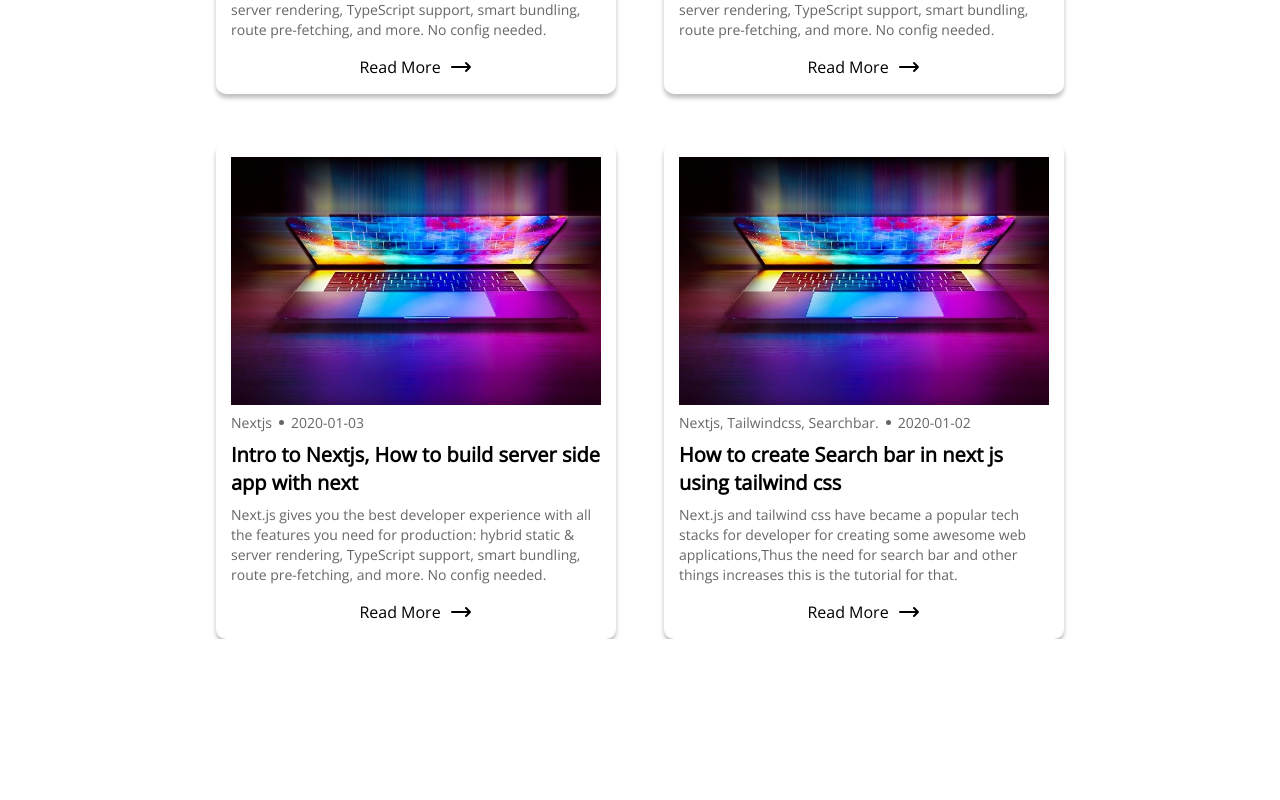
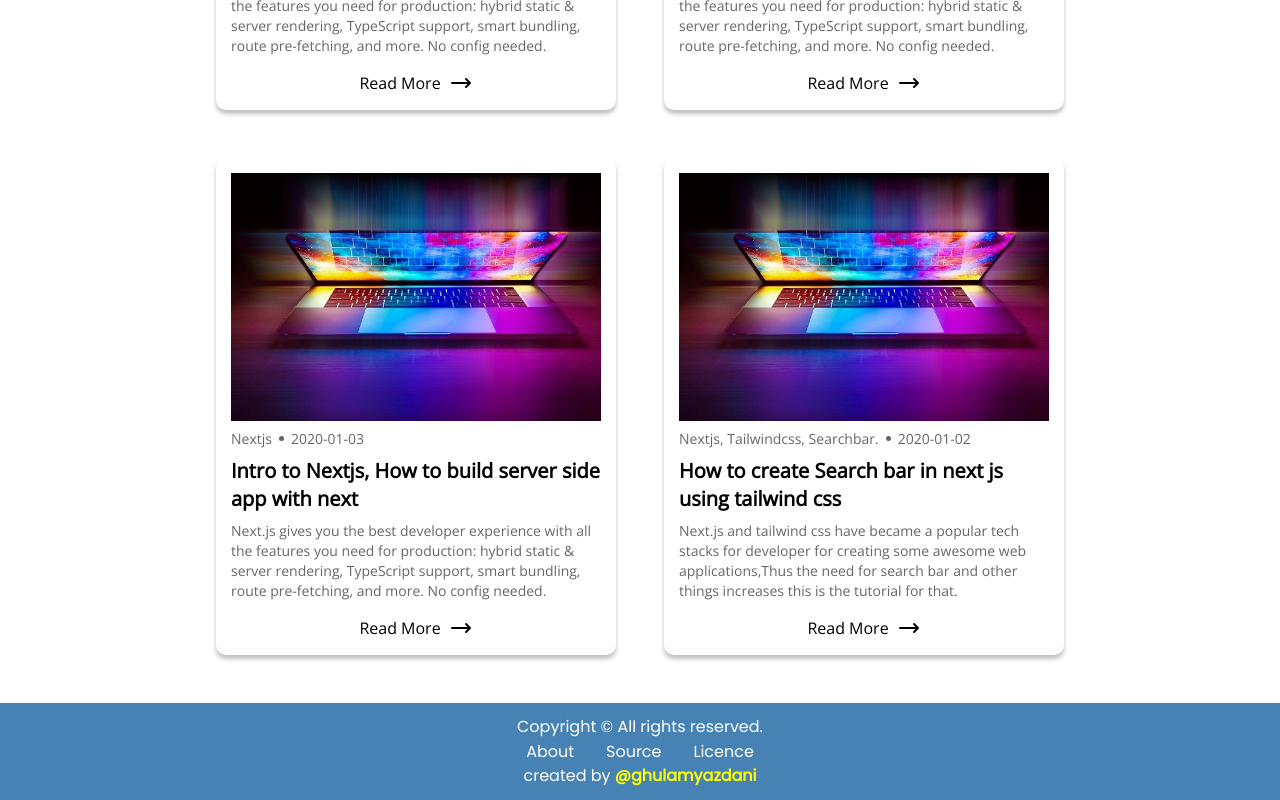
Before and after one commit to ghulamyazdani/CommunityVerse, a Next.js app: page / in a window 1280 px wide. Shown: the part 1188-1988 px from the top of the page. Before the commit the page ends 1827 px from the top, so only its background shows below. Built offline with nearby package versions, Linux system fonts and the light colour scheme.

Commit message:
Footer added

```diff
--- /dev/null
+++ b/components/Footer.tsx
@@ -0,0 +1,33 @@
+import React from "react";
+
+const Footer = () => {
+  return (
+    <footer className="bg-[#4682B4] p-3">
+      <div className="created-by">Copyright © All rights reserved.</div>
+      <div className="foot">
+        <a
+          href="https://github.com/ghulamyazdani/CommunityBlog/blob/main/README.md"
+          target="blank"
+        >
+          <span>About</span>
+        </a>
+        <a href="https://github.com/ghulamyazdani/CommunityBlog" target="blank">
+          <span>Source</span>
+        </a>
+        <a
+          href="https://github.com/ghulamyazdani/CommunityBlog/blob/master/LICENSE"
+          target="blank"
+        >
+          <span>Licence</span>
+        </a>
+      </div>
+      <div className="created-by">
+        created by{" "}
+        <a href="https://twitter.com/iamyazreza" target="blank">
+          <b>@ghulamyazdani</b>
+        </a>
+      </div>
+    </footer>
+  );
+};
+export default Footer;
--- a/components/Header.tsx
+++ b/components/Header.tsx
@@ -21,7 +21,7 @@ export default function Header({ posts }: any) {
                   : setValue("something");
               }}
             />
-            <div className="results absolute border-2 mt-1 bg-white rounded-md">
+            <div className="results absolute border-2 mt-1 z-10 bg-white rounded-md">
               {posts.map((post: any, index: number) => {
                 if (
                   post.frontmatter.title
--- a/pages/_app.tsx
+++ b/pages/_app.tsx
@@ -2,11 +2,14 @@ import "../styles/globals.scss";
 import "../styles/Home.module.scss";
 import "../styles/blogpage.scss";
 import type { AppProps } from "next/app";
+import Footer from "../components/Footer";
+import "../styles/footer.scss";
 
 function MyApp({ Component, pageProps }: AppProps) {
   return (
     <>
       <Component {...pageProps} />
+      <Footer />
     </>
   );
 }
--- a/pages/index.tsx
+++ b/pages/index.tsx
@@ -39,7 +39,7 @@ const Home: NextPage<any> = ({ posts }) => {
         </p>
       </div>
 
-      <div className="posts">
+      <div className="posts p-4">
         {posts.map((post: postInt, index: number) => {
           return <Post key={index} post={post} />;
         })}
--- /dev/null
+++ b/styles/footer.scss
@@ -0,0 +1,41 @@
+footer {
+  width: 100%;
+  text-align: center;
+  margin-top: 2rem;
+  font-family: inherit;
+  .foot {
+    display: flex;
+    gap: 2rem;
+    text-align: center;
+    justify-content: center;
+    align-items: baseline;
+    align-content: center;
+    flex-wrap: nowrap;
+  }
+  span {
+    font-size: 1rem;
+    color: #fff;
+    font-family: "Poppins", sans-serif;
+    cursor: pointer;
+  }
+  span:hover {
+    cursor: pointer;
+    text-decoration: underline;
+  }
+  .created-by {
+    font-size: 1rem;
+    color: #fff;
+    font-family: "Poppins", sans-serif;
+  }
+  b {
+    color: yellow;
+    cursor: pointer;
+  }
+  b:hover {
+    cursor: pointer;
+    text-decoration: underline;
+  }
+  a {
+    text-decoration: none;
+  }
+}
```
